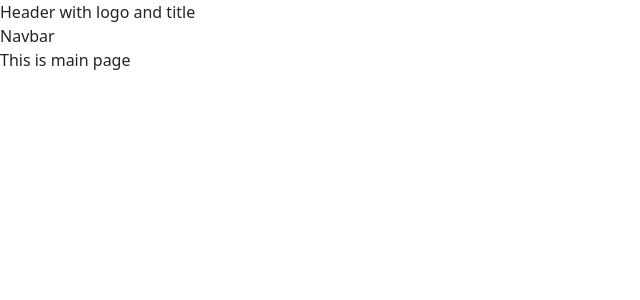
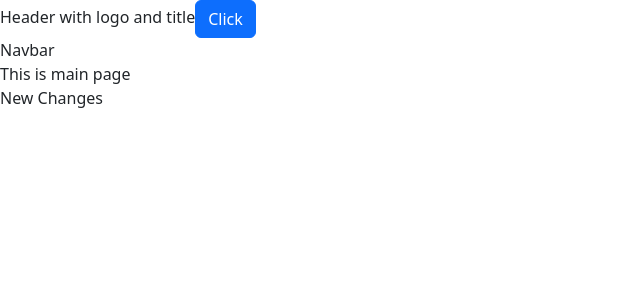
Before and after one commit to udbhavpushkar/gyaana-fe, a Next.js app: page / in a window 1280 px wide. Shown: the top 300 px of the page, without its empty margins (0-640 px from the left). Built offline with nearby package versions, Linux system fonts and the light colour scheme.

Commit message:
Sachin added

```diff
--- a/components/Header/index.js
+++ b/components/Header/index.js
@@ -1,9 +1,12 @@
 import React from "react";
 
-const Header = (props)=>{
-    return <div>
-        Header with logo and title
+const Header = (props) => {
+  return (
+    <div>
+      Header with logo and title
+      <button className="btn btn-primary">Click</button>
     </div>
-}
+  );
+};
 
-export default Header
+export default Header;
--- a/pages/index.js
+++ b/pages/index.js
@@ -1,10 +1,11 @@
-import React from "react"
-import Layout from "../components/Layout"
+import React from "react";
+import Layout from "../components/Layout";
 
 export default function Home() {
   return (
     <Layout>
       This is main page
+      <p>New Changes</p>
     </Layout>
-  )
+  );
 }
```
